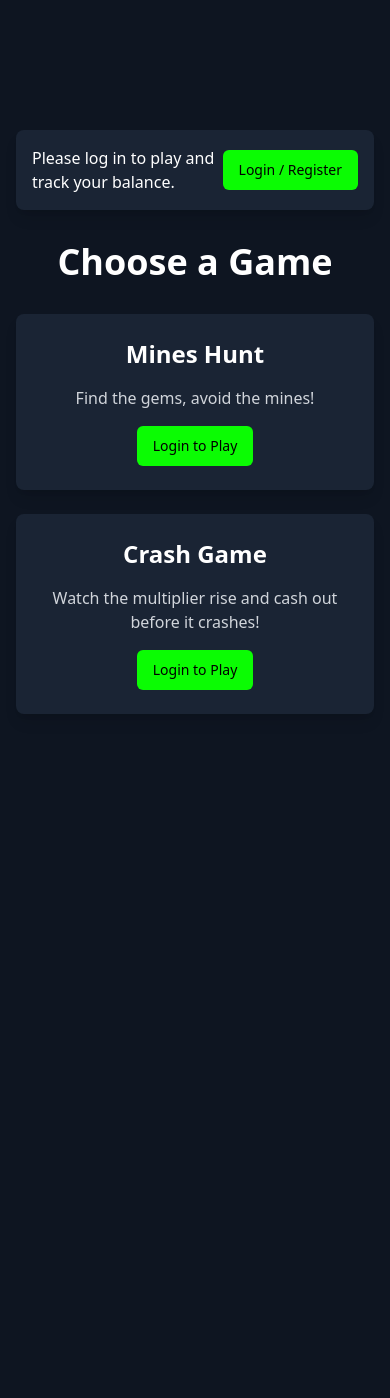
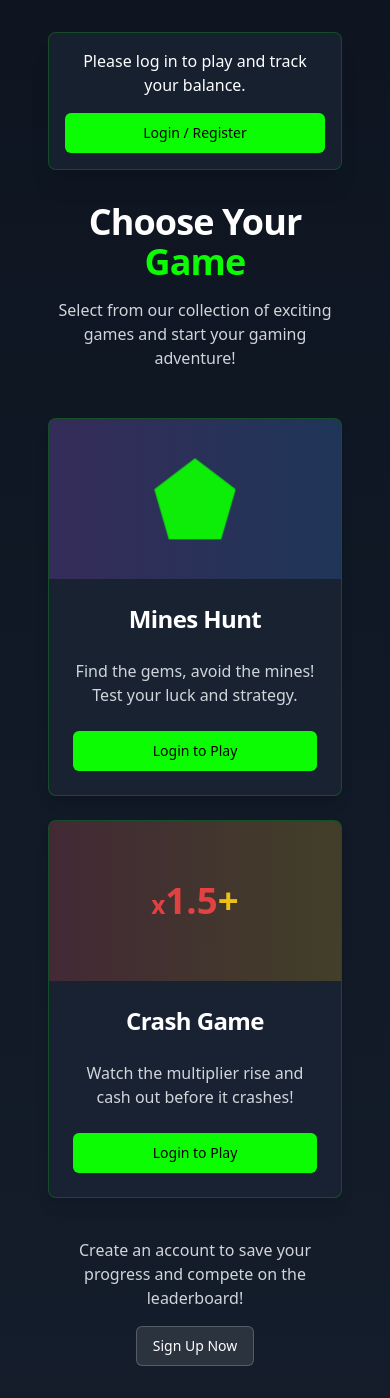
Before and after one commit to zenitsu0509/Mischief-Casino-Project, a React (Vite) app: page / in a window 390 px wide. Before the commit the page ends 844 px from the top, so only its background shows below. Built offline with nearby package versions, Linux system fonts and the light colour scheme.

Commit message:
Refactor: Improve home page layout and responsiveness
Improve the layout and responsiveness of the home page.

```diff
--- a/src/pages/HomePage.tsx
+++ b/src/pages/HomePage.tsx
@@ -1,8 +1,10 @@
+
 import React from 'react';
 import { Link, useNavigate } from 'react-router-dom';
 import { Button } from '@/components/ui/button';
 import { useAuth } from '@/contexts/AuthContext';
 import { LogOut } from 'lucide-react';
+import { Card, CardContent, CardHeader, CardTitle } from '@/components/ui/card';
 
 const HomePage = () => {
   const { currentUser, logout } = useAuth();
@@ -14,16 +16,18 @@ const HomePage = () => {
   };
 
   return (
-    <div className="min-h-screen bg-game-bg flex flex-col items-center justify-center p-4">
+    <div className="min-h-screen bg-gradient-to-b from-game-bg to-game-panel/50 px-4 py-8 md:py-12">
+      <div className="container mx-auto max-w-6xl">
         {/* User Authentication Banner */}
-      <div className="w-full max-w-4xl bg-game-panel p-4 rounded-lg shadow-lg mb-8 flex justify-between items-center">
+        <Card className="mb-8 bg-game-panel/80 border-game-button/20 backdrop-blur-sm shadow-xl">
+          <CardContent className="p-4 sm:p-6 flex flex-col sm:flex-row justify-between items-center gap-4">
             {currentUser ? (
               <>
-            <div className="text-white">
-              <span className="mr-2">Welcome,</span>
+                <div className="text-white text-center sm:text-left">
+                  <span className="mr-2 text-gray-300">Welcome,</span>
                   <span className="font-bold text-game-gem">{currentUser.username}</span>
-              <span className="mx-2">|</span>
-              <span>Balance:</span>
+                  <span className="mx-2 text-gray-300">|</span>
+                  <span className="text-gray-300">Balance:</span>
                   <span className="font-bold text-yellow-400 ml-2">${currentUser.money.toFixed(2)}</span>
                 </div>
                 <Button
@@ -37,47 +41,84 @@ const HomePage = () => {
               </>
             ) : (
               <>
-            <div className="text-white">Please log in to play and track your balance.</div>
-            <Link to="/login">
-              <Button className="bg-game-button hover:bg-opacity-90 text-black">
+                <div className="text-white text-center sm:text-left">Please log in to play and track your balance.</div>
+                <Link to="/login" className="w-full sm:w-auto">
+                  <Button className="bg-game-button hover:bg-opacity-90 text-black w-full sm:w-auto">
                     Login / Register
                   </Button>
                 </Link>
               </>
             )}
+          </CardContent>
+        </Card>
+
+        <div className="text-center mb-12">
+          <h1 className="text-4xl md:text-5xl font-bold text-white mb-4 tracking-tight">
+            Choose Your <span className="text-game-gem">Game</span>
+          </h1>
+          <p className="text-gray-300 max-w-2xl mx-auto">
+            Select from our collection of exciting games and start your gaming adventure!
+          </p>
         </div>
 
-      <h1 className="text-4xl font-bold text-white mb-8">Choose a Game</h1>
-      <div className="grid grid-cols-1 md:grid-cols-2 lg:grid-cols-3 gap-6">
+        <div className="grid grid-cols-1 md:grid-cols-2 gap-6 lg:gap-8">
           {/* Mines Hunt Game Card */}
-        <div className="bg-game-panel p-6 rounded-lg shadow-lg text-center">
-          <h2 className="text-2xl font-semibold text-white mb-4">Mines Hunt</h2>
-          <p className="text-gray-300 mb-4">Find the gems, avoid the mines!</p>
+          <Card className="bg-game-panel/90 border-game-button/20 shadow-lg hover:shadow-xl transition-all duration-300 hover:scale-[1.01] overflow-hidden">
+            <div className="h-40 bg-gradient-to-r from-purple-500/20 to-blue-500/20 flex items-center justify-center">
+              <div className="gem bg-game-gem w-20 h-20 animate-pulse-glow"></div>
+            </div>
+            <CardHeader>
+              <CardTitle className="text-2xl font-semibold text-white text-center">Mines Hunt</CardTitle>
+            </CardHeader>
+            <CardContent className="text-center pb-6">
+              <p className="text-gray-300 mb-6">Find the gems, avoid the mines! Test your luck and strategy.</p>
               {currentUser ? (
                 <Link to="/mines-hunt">
-              <Button className="bg-game-button hover:bg-opacity-90 text-black">Play Now</Button>
+                  <Button className="bg-game-button hover:bg-opacity-90 text-black w-full sm:w-auto px-8">Play Now</Button>
                 </Link>
               ) : (
                 <Link to="/login">
-              <Button className="bg-game-button hover:bg-opacity-90 text-black">Login to Play</Button>
+                  <Button className="bg-game-button hover:bg-opacity-90 text-black w-full sm:w-auto px-8">Login to Play</Button>
                 </Link>
               )}
-        </div>
+            </CardContent>
+          </Card>
 
           {/* Crash Game Card */}
-        <div className="bg-game-panel p-6 rounded-lg shadow-lg text-center">
-          <h2 className="text-2xl font-semibold text-white mb-4">Crash Game</h2>
-          <p className="text-gray-300 mb-4">Watch the multiplier rise and cash out before it crashes!</p>
+          <Card className="bg-game-panel/90 border-game-button/20 shadow-lg hover:shadow-xl transition-all duration-300 hover:scale-[1.01] overflow-hidden">
+            <div className="h-40 bg-gradient-to-r from-red-500/20 to-yellow-500/20 flex items-center justify-center">
+              <div className="text-4xl font-bold text-red-500 animate-pulse-glow">
+                <span className="text-2xl">x</span>1.5<span className="text-yellow-400">+</span>
+              </div>
+            </div>
+            <CardHeader>
+              <CardTitle className="text-2xl font-semibold text-white text-center">Crash Game</CardTitle>
+            </CardHeader>
+            <CardContent className="text-center pb-6">
+              <p className="text-gray-300 mb-6">Watch the multiplier rise and cash out before it crashes!</p>
               {currentUser ? (
                 <Link to="/crash-game">
-              <Button className="bg-game-button hover:bg-opacity-90 text-black">Play Now</Button>
+                  <Button className="bg-game-button hover:bg-opacity-90 text-black w-full sm:w-auto px-8">Play Now</Button>
                 </Link>
               ) : (
                 <Link to="/login">
-              <Button className="bg-game-button hover:bg-opacity-90 text-black">Login to Play</Button>
+                  <Button className="bg-game-button hover:bg-opacity-90 text-black w-full sm:w-auto px-8">Login to Play</Button>
                 </Link>
               )}
+            </CardContent>
+          </Card>
         </div>
+
+        {!currentUser && (
+          <div className="mt-10 text-center">
+            <p className="text-gray-300 mb-4">Create an account to save your progress and compete on the leaderboard!</p>
+            <Link to="/login">
+              <Button className="bg-white/10 hover:bg-white/20 text-white border border-white/20">
+                Sign Up Now
+              </Button>
+            </Link>
+          </div>
+        )}
       </div>
     </div>
   );
```
Lines whose indentation alone changed are shown as unchanged.
